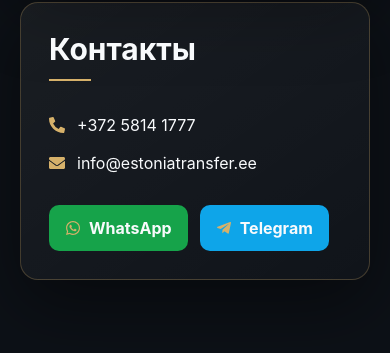
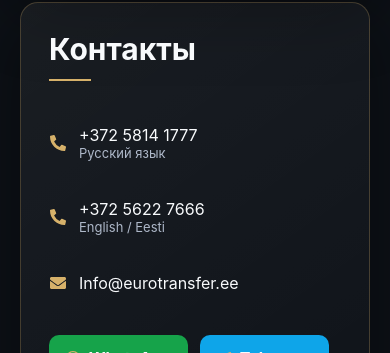
Before and after one commit to DanielDaineko/Transfer-Site, a React (Vite) app: page / in a window 390 px wide. Shown: the part 4144-4497 px from the top of the page. Built offline with nearby package versions, Linux system fonts and the light colour scheme.

Commit message:
Update contacts with languages and new phone

```diff
--- a/src/components/MapSection/MapSection.css
+++ b/src/components/MapSection/MapSection.css
@@ -104,6 +104,28 @@
   background: #0ea5e9;
 }
 
+.contact-item {
+  display: flex;
+  align-items: center;
+  gap: 14px;
+  padding: 10px 0;
+}
+
+.contact-item div {
+  display: flex;
+  flex-direction: column;
+}
+
+.contact-item small {
+  font-size: 13px;
+  color: var(--muted);
+}
+
+.contact-item svg {
+  color: var(--gold);
+  min-width: 18px;
+}
+
 @media (max-width: 1100px) {
   .map-section__grid {
     grid-template-columns: 1fr;
--- a/src/components/MapSection/MapSection.jsx
+++ b/src/components/MapSection/MapSection.jsx
@@ -40,14 +40,28 @@
         <div id="contacts" className="contact-card">
           <h2>{t("contacts.title")}</h2>
 
-          <a href="tel:+37258141777">
+          {/* Русский номер */}
+          <a href="tel:+37258141777" className="contact-item">
             <FaPhoneAlt />
-            +372 5814 1777
+            <div>
+              <span>+372 5814 1777</span>
+              <small>Русский язык</small>
+            </div>
           </a>
 
-          <a href="mailto:info@estoniatransfer.ee">
+          {/* Английский + Эстонский */}
+          <a href="tel:+37256227666" className="contact-item">
+            <FaPhoneAlt />
+            <div>
+              <span>+372 5622 7666</span>
+              <small>English / Eesti</small>
+            </div>
+          </a>
+
+          {/* Почта */}
+          <a href="mailto:Info@eurotransfer.ee" className="contact-item">
             <FaEnvelope />
-            info@estoniatransfer.ee
+            <span>Info@eurotransfer.ee</span>
           </a>
 
           <div className="contact-card__buttons">
@@ -60,11 +74,7 @@
               WhatsApp
             </a>
 
-            <a
-              href="https://t.me/your_telegram_username"
-              target="_blank"
-              rel="noreferrer"
-            >
+            <a href="https://t.me/Semkopli82" target="_blank" rel="noreferrer">
               <FaTelegramPlane />
               Telegram
             </a>
```
